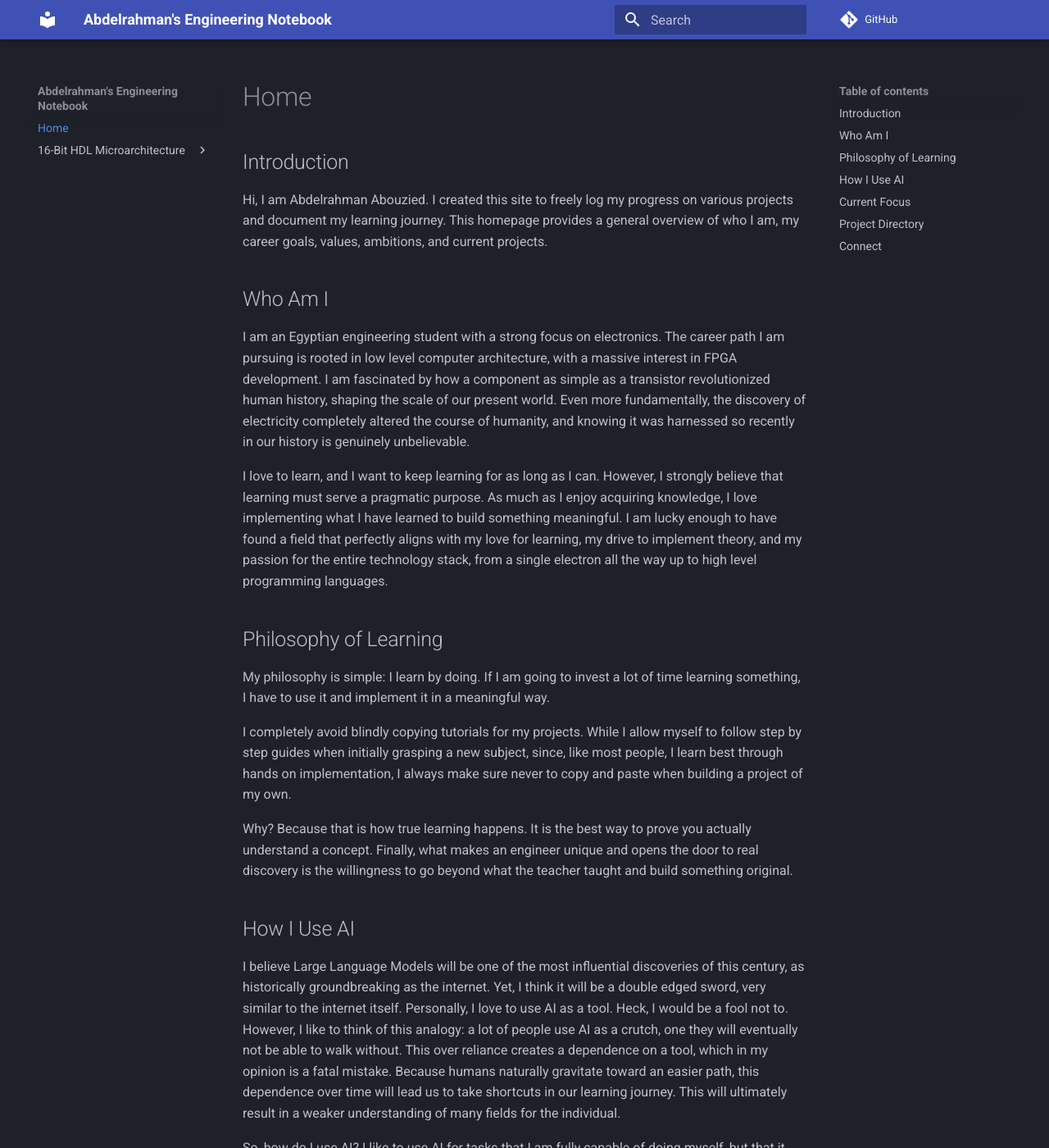
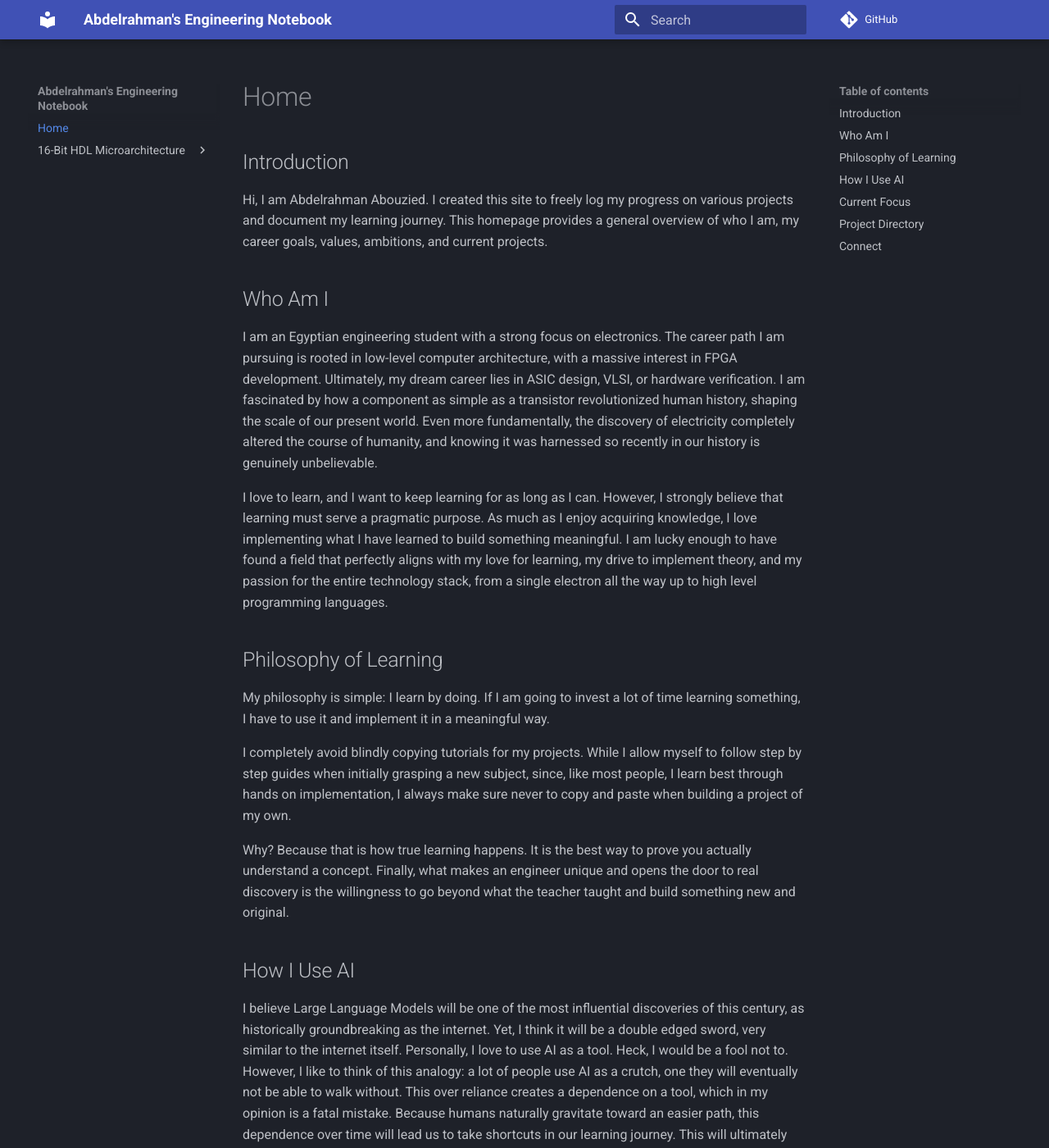
Before and after one commit to abdelrahmanmagdy7077/Abdelrahman_Engineering_Notebook, an MkDocs documentation site: the page built from docs/index.md, in a window 1280 px wide and 1400 px high. Shown: the whole window at 82% size. Built offline with MkDocs 1.6.1 and Material for MkDocs 9.7.7, drawn with Linux system fonts in a browser that asks for light colours; comment, search, counter and statistics services are not loaded.

```diff
--- a/docs/index.md
+++ b/docs/index.md
@@ -4,7 +4,7 @@ Hi, I am Abdelrahman Abouzied. I created this site to freely log my progress on
 
 ## Who Am I
 
-I am an Egyptian engineering student with a strong focus on electronics. The career path I am pursuing is rooted in low level computer architecture, with a massive interest in FPGA development. I am fascinated by how a component as simple as a transistor revolutionized human history, shaping the scale of our present world. Even more fundamentally, the discovery of electricity completely altered the course of humanity, and knowing it was harnessed so recently in our history is genuinely unbelievable.
+I am an Egyptian engineering student with a strong focus on electronics. The career path I am pursuing is rooted in low-level computer architecture, with a massive interest in FPGA development. Ultimately, my dream career lies in ASIC design, VLSI, or hardware verification. I am fascinated by how a component as simple as a transistor revolutionized human history, shaping the scale of our present world. Even more fundamentally, the discovery of electricity completely altered the course of humanity, and knowing it was harnessed so recently in our history is genuinely unbelievable.
 
 I love to learn, and I want to keep learning for as long as I can. However, I strongly believe that learning must serve a pragmatic purpose. As much as I enjoy acquiring knowledge, I love implementing what I have learned to build something meaningful. I am lucky enough to have found a field that perfectly aligns with my love for learning, my drive to implement theory, and my passion for the entire technology stack, from a single electron all the way up to high level programming languages.
 
@@ -14,7 +14,7 @@ My philosophy is simple: I learn by doing. If I am going to invest a lot of time
 
 I completely avoid blindly copying tutorials for my projects. While I allow myself to follow step by step guides when initially grasping a new subject, since, like most people, I learn best through hands on implementation, I always make sure never to copy and paste when building a project of my own.
 
-Why? Because that is how true learning happens. It is the best way to prove you actually understand a concept. Finally, what makes an engineer unique and opens the door to real discovery is the willingness to go beyond what the teacher taught and build something original.
+Why? Because that is how true learning happens. It is the best way to prove you actually understand a concept. Finally, what makes an engineer unique and opens the door to real discovery is the willingness to go beyond what the teacher taught and build something new and original.
 
 ## How I Use AI
 
```
Also changed, not shown: docs/16-Bit HDL Microarchitecture/Arithmetic.md (added, +5 -0 lines), docs/16-Bit HDL Microarchitecture/Logic.md (added, +5 -0 lines).
